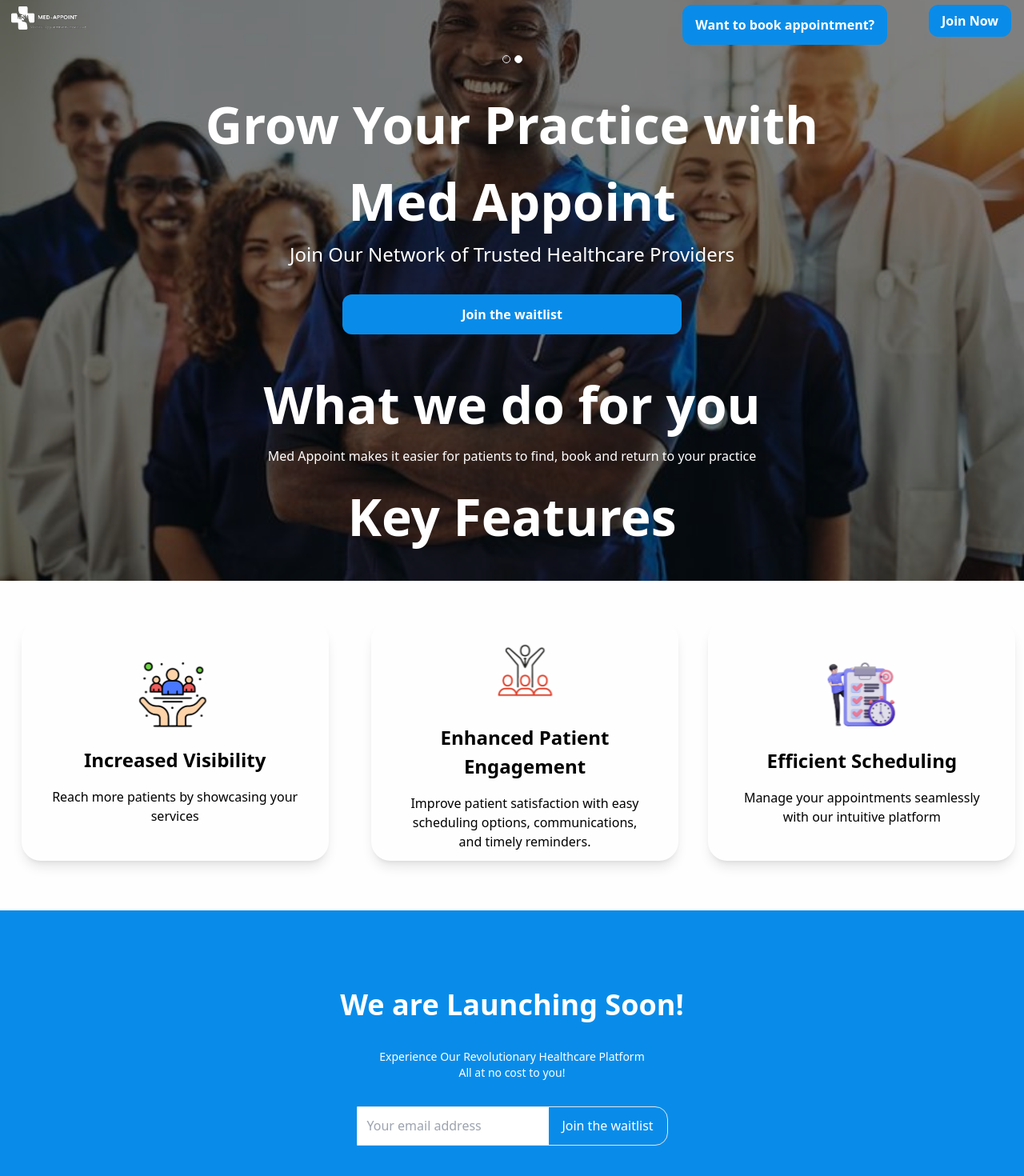
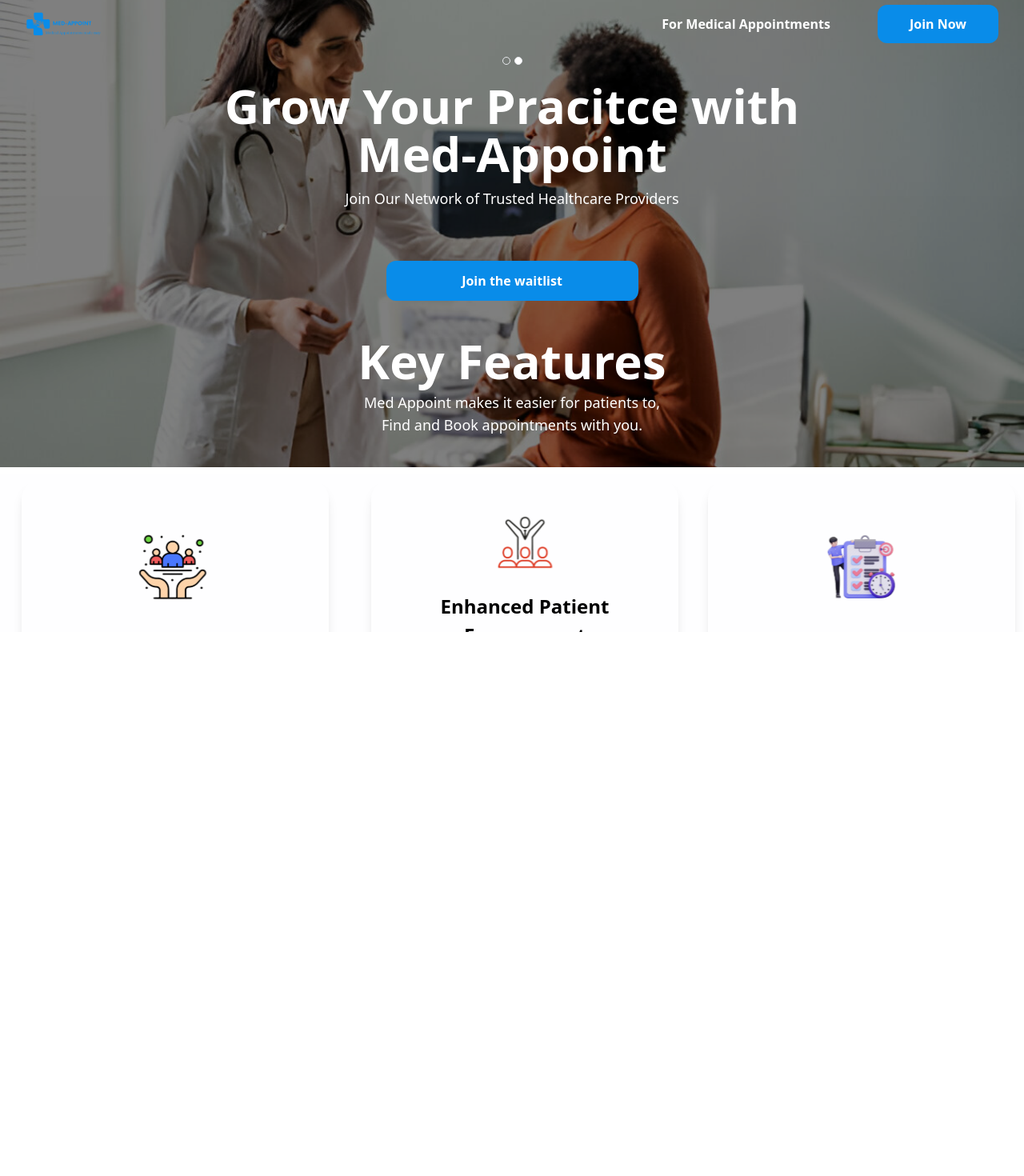
Before and after one commit to ByteSurgeonAmos/mediappoint, a Next.js app: page /provider in a window 1280 px wide. Shown: the part 10-1480 px from the top of the page at 80% size. After the commit the page ends 800 px from the top, so only its background shows below. Built offline with nearby package versions, Linux system fonts and the light colour scheme.

Commit message:
Fix: Webview Fixes

```diff
--- a/src/app/page.tsx
+++ b/src/app/page.tsx
@@ -4,7 +4,7 @@
 
 export default function Home() {
   return (
-    <div className="page p-2 gap-2 flex flex-col overflow-x-hidden">
+    <div className="page p-2 pt-1 gap-2 flex flex-col overflow-x-hidden h-screen">
       <Header />
       <HowItWorks />
       <Footer />
--- a/src/app/provider/page.tsx
+++ b/src/app/provider/page.tsx
@@ -4,7 +4,7 @@
 
 function page() {
   return (
-    <div className="page overflow-x-hidden">
+    <div className="page p-2 pt-1 gap-2 flex flex-col overflow-x-hidden h-screen">
       <Header />
       <HowItWorks />
       <Footer />
--- a/src/components/Button.tsx
+++ b/src/components/Button.tsx
@@ -7,8 +7,8 @@
 }) => {
   return (
     <button
-      className="bg-[#098CE9] hover:bg-blue-700 btn-padding text-white font-bold button rounded-[12px]"
       onClick={handleScrollToView}
+      className="bg-[#098CE9] hover:bg-[#0A74C8] px-10 font-bold h-12 rounded-xl text-white mr-4"
     >
       {text}
     </button>
--- a/src/components/Header.tsx
+++ b/src/components/Header.tsx
@@ -16,30 +16,28 @@
     document.getElementById("footer1")?.scrollIntoView({ behavior: "smooth" });
   };
   return (
-    <div className="pb-[2rem] header-bg-opacity bg-cover bg-center header bg-black-opacity-10 space-y-3 flex flex-col max-md:w-screen">
-      <div className="flex justify-between h-fit  ">
-        <div className="h-full ml-3">
+    <div className="pb-[2rem] header-bg-opacity bg-cover bg-center header bg-black-opacity-10 flex flex-col gap-8 max-md:w-screen">
+      <div className="flex items-center justify-between h-fit mx-4">
+        <div className="h-full mt-4 ml-4">
           <Image
-            src="/MedAppoint.png"
+            src="/MedAppointBlue.png"
             alt="mediappointlogo"
             width={100}
             height={100}
             className=""
           />
         </div>
-        <div className="w-1/3  gap-4 flex justify-between h-full">
+        <div className="w-[35%] flex justify-between h-full">
           <button
-            className="bg-[#098CE9] hover:bg-blue-700 btn-padding text-white font-bold button rounded-[12px]"
+            className=" text-white font-bold rounded-[12px]"
             onClick={() => router.push("/provider")}
           >
-            Health practitioners?
+            For Health Practitioners
           </button>
-          <div className="h-[50px] max-md:hidden">
             <Button text="Join Now " handleScrollToView={handleJoinNowClick} />
-          </div>
         </div>
       </div>
-      <div className="w-full h-[12px] flex justify-center items-center">
+      <div className="absolute top-20 w-full h-[12px] flex justify-center items-center">
         <div className="w-[25px] h-[10px] flex justify-between">
           <div
             className={`w-[10px] h-[10px] rounded-full ${
@@ -65,13 +63,15 @@
           </TooltipProvider>
         </div>
       </div>
-      <div className="w-full  max-md:w-screen">
+      <div className="w-full max-md:w-screen">
         <div className="w-full h-max center flex flex-col justify-center items-center max-md:w-screen">
-          <div className="w-full h-max max-md:text-2xl text-white text-balance text-center font-[700] pt-4 max-md:w-screen">
-            <p className="sm:text-[64px]">Schedule your next Appointment</p>
-            <p className="sm:text-[64px]">Hassle free</p>
+          <div className="w-full h-max max-md:text-2xl leading-tight text-white text-balance text-center font-bold pt-4 max-md:w-screen">
+            <p className="sm:text-6xl">Schedule your next Appointment
+              <br/>
+              Hassle free
+            </p>
           </div>
-          <div className="w-[713px]  sm:text-[24px] font-600 text-center text-white max-md:w-screen">
+          <div className="w-[713px]  sm:text-lg font-400 text-center text-white max-md:w-screen">
             Find and Book your favorite Healthcare Professional near you
           </div>
         </div>
@@ -80,19 +80,20 @@
         <div className="w-full  flex justify-center items-center p-2">
           <button
             onClick={handleJoinNowClick}
-            className="w-[424px] h-[50px] max-md:w-[212px] font-semibold p-[15px] text-[16px] text-white flex justify-center items-center bg-[#098CE9] hover:bg-blue-500 rounded-[12px]"
+            className="w-[315px] h-[50px] max-md:w-[212px] font-semibold p-[15px] text-[16px] text-white flex justify-center items-center bg-[#098CE9] hover:bg-[#0A74C8] rounded-xl"
           >
             Join the waitlist
           </button>
         </div>
       </div>
-      <div className="w-full h-[136px] pt-[20px] flex flex-col items-center justify-center text-white max-md:w-screen">
-        <div className="w-[425px] sm:h-[77px] font-semibold sm:text-[64px] max-md:text-2xl text-center flex items-center justify-center max-md:w-screen">
+      <div className="*:w-full h-[136px] pt-[20px] flex flex-col items-center justify-center text-white max-md:w-screen">
+        <div className="sm:h-[77px] font-bold sm:text-6xl max-md:text-2xl text-center flex items-center justify-center max-md:w-screen">
           Easy as 1-2-3
         </div>
-        <div className="sm:w-[508px] bottom-header max-md:w-full sm:h-[38px] font-[400] sm:text-[16px] max-md:text-sm text-wrap text-center  p-1">
+        <div className="sm:w-1/2 bottom-header max-md:w-full sm:h-[38px] sm:text-lg max-md:text-xs text-center pt-2">
           Discover, book and experience personalized healthcare effortlessly
-          with our user-friendly Doctor Appointment Website
+          with our
+          <br/>User-friendly Doctor Appointment Website
         </div>
       </div>
     </div>
--- a/src/components/HowItWorks.tsx
+++ b/src/components/HowItWorks.tsx
@@ -1,45 +1,41 @@
 import React from "react";
+import Image from "next/image";
 
-import Image from "next/image";
+const features = [
+  {
+    src: "/doc.svg",
+    alt: "doc",
+    title: "Find a doctor",
+    description: "Discover skilled & verified doctors based on specification and location",
+  },
+  {
+    src: "/plan.svg",
+    alt: "plan",
+    title: "Book appointment",
+    description: "Effortlessly book appointments at your convenience",
+  },
+  {
+    src: "/calendar.svg",
+    alt: "calendar",
+    title: "Manage your schedule",
+    description: "Receive reminders and manage your appointments in one place",
+  },
+];
 
 const HowItWorks = () => {
   return (
-    <div className="pb-3 bg-[#F0F5FB1A]">
-      <div className="w-full sm:h-[400px]  flex justify-center items-center flex-col sm:flex-row">
-        <div className="flex flex-col sm:flex-row justify-around items-center w-full sm:h-[300px] space-y-4 sm:space-y-0 sm:space-x-4">
-          <div className="shadow-lg rounded-[24px] flex flex-col justify-center items-center p-4 m-4 w-[90%] sm:w-[30%]">
-            <div className="w-[182px] flex justify-center items-center">
-              <Image src="/doc.svg" alt="doc" width={100} height={150} />
+    <div className="pb-3 py-4">
+      <div className="w-full flex justify-between items-center flex-col sm:flex-row">
+        <div className="py-8 px-4 *:h-full flex flex-col sm:flex-row justify-around items-center w-full sm:h-[300px] space-y-2 sm:space-y-0 sm:space-x-4">
+          {features.map((feature, index) => (
+            <div key={index} className="shadow-lg rounded-xl flex flex-col justify-center items-center px-4 py-6 w-[90%] sm:w-[30%]">
+              <div className="w-[182px] h-[120px] flex justify-center items-center">
+                <Image src={feature.src} alt={feature.alt} width={100} height={150} />
+              </div>
+              <div className="font-bold text-[24px] text-[#242424]">{feature.title}</div>
+              <div className="w-[308px] text-center text-[16px] text-[#484848]">{feature.description}</div>
             </div>
-            <div className="font-bold text-[24px]">Find a doctor</div>
-            <div className="w-[308px] h-[38px] text-center text-[16px]">
-              Discover skilled & verified doctors based on specification and
-              location
-            </div>
-          </div>
-          <div className="shadow-lg rounded-[24px] flex flex-col justify-center items-center p-4 m-4 w-[90%] sm:w-[30%]">
-            <div className="w-[182px] flex justify-center items-center">
-              <Image src="/plan.svg" alt="plan" width={100} height={150} />
-            </div>
-            <div className="font-bold text-[24px]">Book appointment</div>
-            <div className="w-[308px] h-[38px] text-center text-[16px]">
-              Effortlessly book appointments at your convenience
-            </div>
-          </div>
-          <div className="shadow-lg rounded-[24px] flex flex-col justify-center items-center p-4 m-4 w-[90%] sm:w-[30%]">
-            <div className="w-[182px] flex justify-center items-center">
-              <Image
-                src="/calendar.svg"
-                alt="calendar"
-                width={100}
-                height={150}
-              />
-            </div>
-            <div className="font-bold text-[24px]">Manage your schedule</div>
-            <div className="w-[308px] h-[38px] text-center text-[16px]">
-              Receive reminders and manage your appointments in one place
-            </div>
-          </div>
+          ))}
         </div>
       </div>
     </div>
--- a/src/components/provider/Footer.tsx
+++ b/src/components/provider/Footer.tsx
@@ -40,32 +40,32 @@
   };
 
   return (
-    <div className="relative w-full h-[341px] " id="footer2">
+    <div className="relative w-full" id="footer2">
       <motion.div
         className="absolute w-full h-full"
         initial={{ x: 0 }}
         animate={{ x: joined ? "-100%" : "0%" }}
         transition={{ type: "spring", stiffness: 300, damping: 30 }}
       >
-        <div className="bg-[#098CE9] w-full h-full flex flex-col justify-center items-center gap-4 p-[20px]">
-          <div className="font-bold text-4xl text-center text-white bg-none flex justify-center items-center w-full h-[77px] mt-[2rem]">
+        <div className="bg-[#098CE9] w-full py-3 pb-6 flex flex-col justify-center items-center gap-3">
+          <div className="font-bold text-6xl text-center text-white flex justify-center items-center w-full mt-[1rem]">
             We are Launching Soon!
           </div>
-          <div className="text-center text-sm text-wrap text-white">
+          <div className="text-center text-sm text-white">
             <p> Experience Our Revolutionary Healthcare Platform </p>
             <p> All at no cost to you! </p>
           </div>
-          <div className="h-[49px] border mt-[1rem] flex rounded-r-[16px]">
+          <div className="h-[49px] border mt-[1rem] flex rounded-l-xl rounded-r-xl ">
             <input
               type="email"
               name=""
               id=""
               onChange={(e) => setEmail(e.target.value)}
               placeholder="Your email address"
-              className="sm:w-[239px] h-full indent-3 focus:outline-none"
+              className="sm:w-[239px] h-full rounded-l-xl text-[#484848] indent-3 focus:outline-none"
             />
             <button
-              className="sm:w-[148px] h-full text-white "
+              className="px-5 h-full text-white font-medium rounded-r-xl hover:bg-[#0A74C8]"
               disabled={disabled}
               onClick={handleSubmit}
             >
@@ -82,24 +82,21 @@
           animate={{ x: "0%" }}
           transition={{ type: "spring", stiffness: 300, damping: 30 }}
         >
-          <div className="bg-[#098CE9] w-full h-full flex flex-col justify-center items-center gap-4 p-[20px]">
-            <div className="text-center">
-              <h1 className="text-4xl font-bold mb-4 text-white">
-                Product Survey
-              </h1>
-              <div className="mb-6 text-white text-center text-wrap">
-                Could you please take a few minutes to participate in our
-                product survey?
-                <p>
-                  Your feedback will help us better understand your needs and
-                  tailor our solutions to meet them.
-                </p>
-              </div>
-              <a
-                href="#"
-                className="inline-block w-[224px]  p-[15px] rounded-[12px] border border-[#EAEAEA]  text-white bg-[#3454D1]  hover:bg-blue-500 justify-center items-center  transition duration-300"
-              >
-                Survey Link
+          <div className="bg-[#098CE9] w-full py-3 pb-6 flex flex-col justify-center items-center gap-3">
+            <div className="font-bold text-6xl text-center text-white flex justify-center items-center w-full mt-[1rem]">
+              Product Survey!
+            </div>
+            <div className="text-center text-sm text-white">
+              <p className="font-bold text-xl">We Value Your Feedback! </p>
+              <p>Please take a few minutes to complete our product survey.</p>
+              <p>Your insights will help us tailor our solutions </p>
+              <p>To better meet your needs.</p>
+            </div>
+            <div className="mt-[1rem]">
+              <a href="https://docs.google.com/forms/d/e/1FAIpQLSe5nLevZaNQ0WpFrMVsSPwChbT_GguRyIeJSkhJlz-Kg6MloA/viewform">
+                <button className="bg-[#098CE9] hover:bg-[#0A74C8] border p-6 px-14 font-bold h-11 rounded-xl text-white flex items-center justify-center">
+                  Survey Link
+                </button>
               </a>
             </div>
           </div>
--- a/src/components/provider/Header.tsx
+++ b/src/components/provider/Header.tsx
@@ -17,30 +17,28 @@
   };
 
   return (
-    <div className="pb-[2rem] header-bg-opacity-provider bg-cover bg-center header h-max bg-black-opacity-10 space-y-3 flex flex-col max-md:w-screen">
-      <div className="flex justify-between h-fit  ">
-        <div className="h-full ml-3">
+    <div className="pb-[2rem] header-bg-opacity bg-cover bg-center header bg-black-opacity-10 flex flex-col gap-8  max-md:w-screen">
+      <div className="flex items-center justify-between h-fit mx-4">
+        <div className="h-full mt-4 ml-4">
           <Image
-            src="/MedAppoint.png"
+            src="/MedAppointBlue.png"
             alt="mediappointlogo"
             width={100}
             height={100}
             className=""
           />
         </div>
-        <div className="w-1/3  gap-4 flex justify-between h-full">
+        <div className="w-[35%] flex justify-between h-full">
           <button
-            className="bg-[#098CE9] hover:bg-blue-700 btn-padding text-white font-bold button rounded-[12px]"
+            className="text-white font-bold rounded-[12px]"
             onClick={() => router.push("/")}
           >
-            Want to book appointment?
+            For Medical Appointments
           </button>
-          <div className="h-[50px] max-md:hidden">
           <Button text="Join Now " handleScrollToView={handleJoinNowClick} />
         </div>
       </div>
-      </div>
-      <div className="w-full h-[12px] flex justify-center items-center">
+      <div className="absolute top-20 w-full h-[12px] flex justify-center items-center">
         <TooltipProvider>
           <Tooltip>
             <div className="w-[25px] h-[10px] flex justify-between">
@@ -67,13 +65,14 @@
           </Tooltip>
         </TooltipProvider>
       </div>
-      <div className="w-full  max-md:w-screen">
-        <div className="w-full  center flex flex-col justify-center items-center max-md:w-screen">
-          <div className="w-full  max-md:text-2xl text-white text-balance text-center font-[700] pt-4 max-md:w-screen">
-            <p className="sm:text-[64px]">Grow Your Practice with</p>
-            <p className="sm:text-[64px]">Med Appoint</p>
+      <div className="w-full h-max center flex flex-col justify-center gap-3 items-center max-md:w-screen">
+        <div className="w-full h-max max-md:text-2xl leading-tight text-white text-balance text-center font-bold pt-4 max-md:w-screen">
+          <p className="sm:text-6xl">Grow Your Pracitce with
+            <br/>
+            Med-Appoint
+          </p>
         </div>
-          <div className="w-full  sm:text-[24px] text-center text-white max-md:w-full">
+        <div className="w-[713px]  sm:text-lg font-400 text-center text-white max-md:w-screen">
           Join Our Network of Trusted Healthcare Providers
         </div>
       </div>
@@ -81,24 +80,20 @@
         <div className="w-full  flex justify-center items-center p-2">
           <button
             onClick={handleJoinNowClick}
-              className="w-[424px] h-[50px] max-md:w-[212px] font-semibold p-[15px] text-[16px] text-white flex justify-center items-center bg-[#098CE9] hover:bg-blue-500 rounded-[12px]"
+            className="w-[315px] h-[50px] max-md:w-[212px] font-semibold p-[15px] text-[16px] text-white flex justify-center items-center bg-[#098CE9] hover:bg-[#0A74C8] rounded-xl"
           >
             Join the waitlist
           </button>
         </div>
       </div>
+      <div className="*:w-full h-[136px] pt-[20px] flex flex-col items-center justify-center text-white max-md:w-screen">
+        <div className="sm:h-[77px] font-bold sm:text-6xl max-md:text-2xl text-center flex items-center justify-center max-md:w-screen">
+          Key Features
         </div>
-      <div className="w-full h-max pt-[20px] flex flex-col items-center justify-center text-white max-md:w-screen">
-        <div className="w-full h-max font-[700] sm:text-[64px] max-md:text-2xl text-center flex items-center justify-center max-md:w-screen">
-          What we do for you
+        <div className="sm:w-1/2 bottom-header max-md:w-full sm:h-[38px] sm:text-lg max-md:text-xs text-center pt-2">
+          Med Appoint makes it easier for patients to,
+          <br/>Find and Book appointments with you.
         </div>
-        <div className="w-full text-[24px] h-max font-[400] sm:text-[16px] max-md:text-sm text-wrap text-center  p-1">
-          Med Appoint makes it easier for patients to find, book and return to
-          your practice
-        </div>
-      </div>
-      <div className="w-full  h-max sm:text-[64px] text-center text-white font-[700]">
-        Key Features
       </div>
     </div>
   );
--- a/src/components/provider/HowItWorks.tsx
+++ b/src/components/provider/HowItWorks.tsx
@@ -1,60 +1,44 @@
 import React from "react";
 import Image from "next/image";
 
+const features = [
+  {
+    src: "/visibility.svg",
+    alt: "visibility",
+    title: "Increased Visibility",
+    description: "Reach more patients by showcasing your services",
+  },
+  {
+    src: "/patients.svg",
+    alt: "patients",
+    title: "Enhanced Patient Engagement",
+    description: "Improve patient satisfaction with easy scheduling options, communications, and timely reminders.",
+  },
+  {
+    src: "/efficiency.svg",
+    alt: "efficiency",
+    title: "Efficient Scheduling",
+    description: "Manage your appointments seamlessly with our intuitive platform",
+  },
+];
+
 const HowItWorks = () => {
   return (
-    <div className="pb-3 bg-[#F0F5FB1A]">
-      <div className="w-full sm:h-[400px] flex justify-center items-center flex-col sm:flex-row">
+    <div className="pb-3 pt-2 bg-[#F0F5FB1A]">
+      <div className="w-full flex justify-center items-center flex-col sm:flex-row">
         <div className="w-full flex flex-col sm:flex-row justify-around items-center sm:space-x-4">
-          <div className="shadow-lg rounded-[24px] gap-4 h-full sm:h-[300px] flex flex-col justify-center items-center p-4 m-4 w-[90%] sm:w-[30%]">
-            <div className="w-[182px] flex justify-center items-center">
-              <Image
-                src="/visibility.svg"
-                alt="visibility"
-                width={100}
-                height={150}
-              />
+          {features.map((feature, index) => (
+            <div
+              key={index}
+              className="shadow-lg rounded-[24px] flex flex-col justify-center items-center p-4 m-4 mt-0  w-[90%] sm:w-[30%] h-[300px]"
+            >
+              <div className="w-[182px] flex justify-center items-center h-[150px]">
+                <Image src={feature.src} alt={feature.alt} width={100} height={150} />
+              </div>
+              <div className="font-bold text-[24px] text-center">{feature.title}</div>
+              <div className="w-[308px] text-center text-[16px]">{feature.description}</div>
             </div>
-            <div className="font-bold text-[24px] text-center">
-              Increased Visibility
-            </div>
-            <div className="w-[308px] text-center text-[16px]">
-              Reach more patients by showcasing your services
-            </div>
-          </div>
-          <div className="shadow-lg rounded-[24px] gap-4 h-full sm:h-[300px] flex flex-col justify-center items-center p-4 m-4 w-[90%] sm:w-[30%]">
-            <div className="w-[182px] flex justify-center items-center">
-              <Image
-                src="/patients.svg"
-                alt="patients"
-                width={100}
-                height={150}
-              />
-            </div>
-            <div className="font-bold text-[24px] text-center">
-              Enhanced Patient Engagement
-            </div>
-            <div className="w-[308px] text-center text-[16px]">
-              Improve patient satisfaction with easy scheduling options,
-              communications, and timely reminders.
-            </div>
-          </div>
-          <div className="shadow-lg rounded-[24px] gap-4 h-full sm:h-[300px] flex flex-col justify-center items-center p-4 m-4 w-[90%] sm:w-[30%]">
-            <div className="w-[182px] flex justify-center items-center">
-              <Image
-                src="/efficiency.svg"
-                alt="efficiency"
-                width={100}
-                height={150}
-              />
-            </div>
-            <div className="font-bold text-[24px] text-center">
-              Efficient Scheduling
-            </div>
-            <div className="w-[308px] text-center text-[16px]">
-              Manage your appointments seamlessly with our intuitive platform
-            </div>
-          </div>
+          ))}
         </div>
       </div>
     </div>
```
Also changed, not shown: src/components/Footer.tsx (+22 -25 lines), public/MedAppointBlue.png (added). Lines whose indentation alone changed are shown as unchanged.
